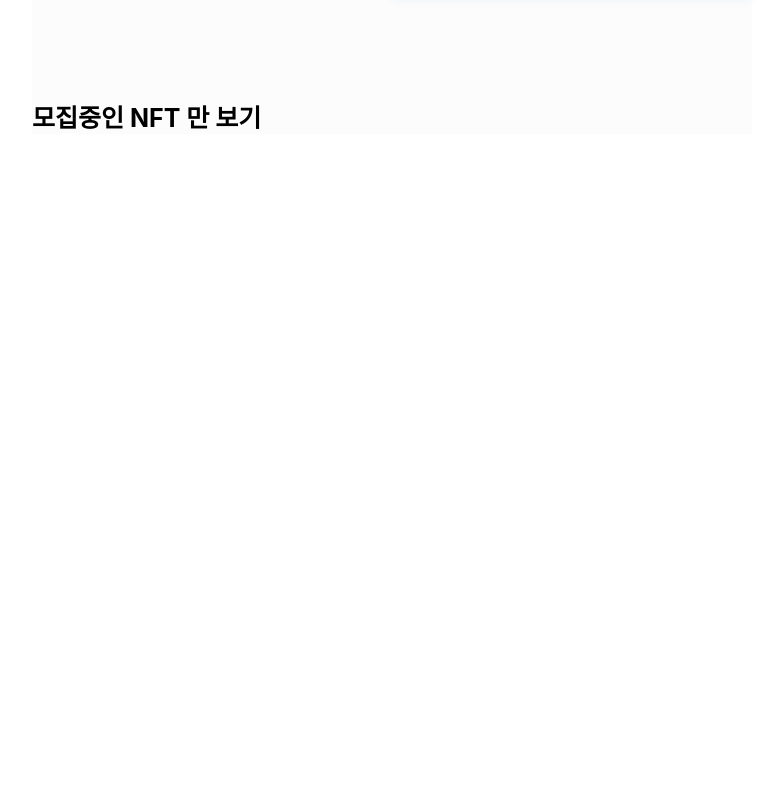
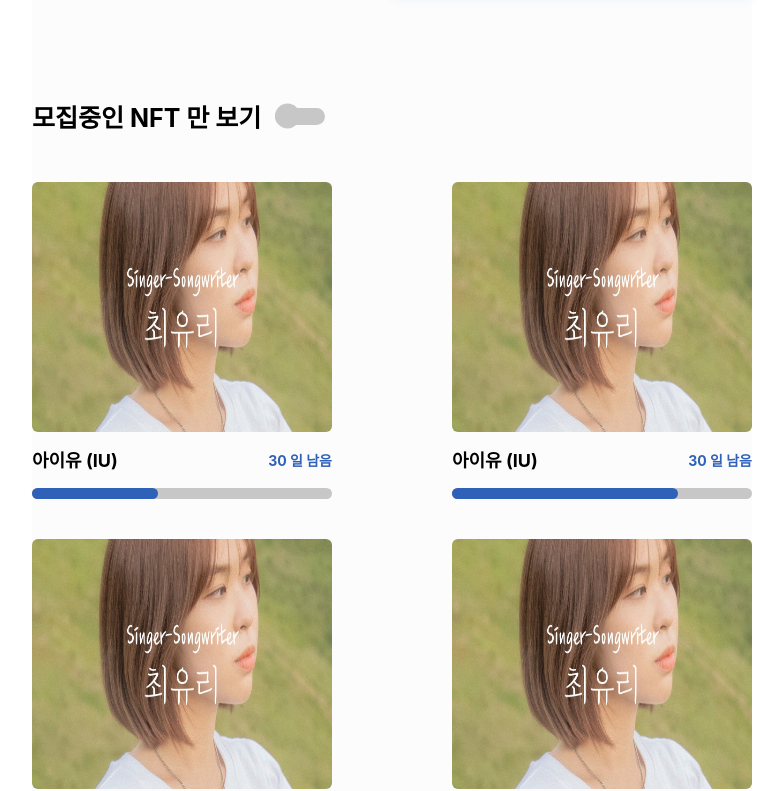
Before and after one commit to soun997/blooming, a React (Vite) app in the folder client/: page /artist in a window 1280 px wide. Shown: the part 1132-1923 px from the top of the page, without its empty margins (248-1031 px from the left). Before the commit the page ends 1366 px from the top, so only its background shows below. Built offline with nearby package versions, Linux system fonts and the light colour scheme; a web font is replaced by a local one.

Commit message:
[S09P22A105-343] feat: 결과 리스트 출력
진행중인 NFT 토글 포함

```diff
--- /dev/null
+++ b/client/src/components/Button/ToggleButton.tsx
@@ -0,0 +1,69 @@
+import React, { useState } from 'react';
+import styled from 'styled-components';
+
+interface ToggleProps {
+  defaultChecked?: boolean;
+  onChange: (checked: boolean) => void;
+}
+
+const ToggleButton: React.FC<ToggleProps> = ({ defaultChecked, onChange }) => {
+  const [checked, setChecked] = useState(defaultChecked || false);
+
+  const handleChange = () => {
+    const newChecked = !checked;
+    setChecked(newChecked);
+    onChange(newChecked);
+  };
+
+  return (
+    <ToggleContainer>
+      {/* <ToggleLabel>{label}</ToggleLabel> */}
+      <ToggleSwitch checked={checked} onChange={handleChange} />
+    </ToggleContainer>
+  );
+};
+
+const ToggleContainer = styled.label`
+  display: flex;
+  align-items: center;
+  cursor: pointer;
+  user-select: none;
+`;
+
+const ToggleSwitch = styled.input.attrs({ type: 'checkbox' })`
+  appearance: none;
+  width: 50px;
+  height: 17px;
+  background-color: var(--gray-color);
+  border-radius: 20px;
+  position: relative;
+  transition: background-color 0.3s;
+  cursor: pointer;
+
+  &::before {
+    content: '';
+    width: 25px;
+    height: 25px;
+    background-color: var(--gray-color);
+    border-radius: 50%;
+    position: absolute;
+    top: 50%;
+    transform: translateY(-50%);
+    transition: transform 0.3s, background-color 0.3s;
+  }
+
+  &:checked {
+    background-color: var(--gray-color);
+  }
+
+  &:checked::before {
+    transform: translateY(-50%) translateX(100%);
+    background-color: var(--main1-color);
+  }
+`;
+
+const ToggleLabel = styled.span`
+  margin-right: 8px;
+`;
+
+export default ToggleButton;
--- a/client/src/components/ListPage/RankBox.tsx
+++ b/client/src/components/ListPage/RankBox.tsx
@@ -9,7 +9,7 @@ interface FirstBoxProps {
 }
 
 // 남은 일자 계산
-const calculateDateDifference = (
+export const calculateDateDifference = (
   startDate: string,
   endDate: string,
 ): number => {
@@ -44,7 +44,8 @@ const FirstBox: React.FC<FirstBoxProps> = ({ data }) => {
             <div className="title">
               <div className="subtitle">발행일</div>
               <div className="remainDate">
-                {calculateDateDifference(data.startDate, data.endDate)} 일 남음
+                {calculateDateDifference(new Date().toString(), data.endDate)}{' '}
+                일 남음
               </div>
             </div>
             <ProgressBar>
@@ -91,7 +92,8 @@ const SecondBox: React.FC<FirstBoxProps> = ({ data }) => {
             <div className="title">
               <div className="subtitle">발행일</div>
               <div className="remainDate">
-                {calculateDateDifference(data.startDate, data.endDate)} 일 남음
+                {calculateDateDifference(new Date().toString(), data.endDate)}{' '}
+                일 남음
               </div>
             </div>
             <ProgressBar>
--- a/client/src/components/ListPage/ResultList.tsx
+++ b/client/src/components/ListPage/ResultList.tsx
@@ -1,12 +1,33 @@
-import React from 'react';
+import ToggleButton from '@components/Button/ToggleButton';
+import { ArtistInfo } from '@type/Artist';
+import { useState } from 'react';
 import styled from 'styled-components';
+import ThumbnailEach from './ThumbnailEach';
 
-const ResultList = () => {
+interface Props {
+  datas: ArtistInfo[];
+}
+const ResultList: React.FC<Props> = ({ datas }) => {
+  const [isToggled, setIsToggled] = useState(false);
+
+  const handleToggleChange = (checked: boolean) => {
+    setIsToggled(checked);
+  };
+
   return (
     <ResultFrame>
       <NowToggle>
         <div className="toggleTitle">모집중인 NFT 만 보기</div>
+        <ToggleButton
+          defaultChecked={isToggled}
+          onChange={handleToggleChange}
+        />
       </NowToggle>
+      <BoxFrame>
+        {datas.map((data) => (
+          <ThumbnailEach data={data} />
+        ))}
+      </BoxFrame>
     </ResultFrame>
   );
 };
@@ -22,5 +43,15 @@ const NowToggle = styled.div`
     font-size: 25px;
     font-weight: 700;
   }
+  display: flex;
+  gap: 10px;
+  align-items: center;
+`;
+
+const BoxFrame = styled.div`
+  margin-top: 48px;
+  display: flex;
+  justify-content: space-between;
+  flex-wrap: wrap;
 `;
 export default ResultList;
--- /dev/null
+++ b/client/src/components/ListPage/ThumbnailEach.tsx
@@ -0,0 +1,62 @@
+import { ArtistInfo } from '@type/Artist';
+import React from 'react';
+import styled from 'styled-components';
+import { calculateDateDifference } from './RankBox';
+import { Bar, Progress, ProgressBar } from '@style/common';
+
+interface Props {
+  data: ArtistInfo;
+}
+const ThumbnailEach: React.FC<Props> = ({ data }) => {
+  return (
+    <EachFrame>
+      <img src={data.profile_img}></img>
+      <Info>
+        <div className="txtInfo">
+          <div className="name">{data.name}</div>
+          <div className="leftDate">
+            {calculateDateDifference(new Date().toString(), data.endDate)} 일
+            남음
+          </div>
+        </div>
+        <ProgressBar>
+          <Progress score={data.nowNft} total={data.totalNft}>
+            <Bar></Bar>
+          </Progress>
+        </ProgressBar>
+      </Info>
+    </EachFrame>
+  );
+};
+
+const EachFrame = styled.div`
+  display: flex;
+  flex-direction: column;
+  margin-bottom: 40px;
+  cursor: pointer;
+  img {
+    width: 300px;
+    height: 250px;
+    border-radius: 6px;
+  }
+`;
+const Info = styled.div`
+  margin-top: 16px;
+
+  .txtInfo {
+    display: flex;
+    align-items: center;
+    justify-content: space-between;
+    font-size: 18px;
+    font-weight: 700;
+    line-height: 25px; /* 125% */
+
+    .leftDate {
+      color: var(--main1-color);
+      font-size: 14px;
+      font-weight: 700;
+      line-height: 25px; /* 178.571% */
+    }
+  }
+`;
+export default ThumbnailEach;
--- a/client/src/pages/ListPage/ArtistList.tsx
+++ b/client/src/pages/ListPage/ArtistList.tsx
@@ -3,6 +3,92 @@ import SearchBar from '@components/Search/SearchBar';
 import { MainTitle } from '@style/common';
 import TopRankList from '@components/ListPage/TopRankList';
 import ResultList from '@components/ListPage/ResultList';
+import { ArtistInfo } from '@type/Artist';
+
+interface Props {
+  results: ArtistInfo[];
+}
+const dummyData: Props = {
+  results: [
+    {
+      name: '아이유 (IU)',
+      desc: `대한민국의 가수이자 배우이다. 배우로 활동할 때도 예명을
+                사용한다. '아이유(IU)'라는 예명은 'I'와 'You'를 합친 합성어로
+                '너와 내가 음악으로 하나가 된다'라는 의미이다.`,
+      profile_img: 'src/assets/images/cyr-concert.jpg',
+      startDate: '2023-09-01',
+      endDate: '2023-10-12',
+      nowNft: 124,
+      totalNft: 300,
+    },
+    {
+      name: '아이유 (IU)',
+      desc: `대한민국의 가수이자 배우이다. 배우로 활동할 때도 예명을
+                사용한다. '아이유(IU)'라는 예명은 'I'와 'You'를 합친 합성어로
+                '너와 내가 음악으로 하나가 된다'라는 의미이다.`,
+      profile_img: 'src/assets/images/cyr-concert.jpg',
+      startDate: '2023-09-01',
+      endDate: '2023-10-12',
+      nowNft: 224,
+      totalNft: 300,
+    },
+    {
+      name: '아이유 (IU)',
+      desc: `대한민국의 가수이자 배우이다. 배우로 활동할 때도 예명을
+                사용한다. '아이유(IU)'라는 예명은 'I'와 'You'를 합친 합성어로
+                '너와 내가 음악으로 하나가 된다'라는 의미이다.`,
+      profile_img: 'src/assets/images/cyr-concert.jpg',
+      startDate: '2023-09-01',
+      endDate: '2023-10-12',
+      nowNft: 124,
+      totalNft: 200,
+    },
+    {
+      name: '아이유 (IU)',
+      desc: `대한민국의 가수이자 배우이다. 배우로 활동할 때도 예명을
+                사용한다. '아이유(IU)'라는 예명은 'I'와 'You'를 합친 합성어로
+                '너와 내가 음악으로 하나가 된다'라는 의미이다.`,
+      profile_img: 'src/assets/images/cyr-concert.jpg',
+      startDate: '2023-09-01',
+      endDate: '2023-10-12',
+      nowNft: 124,
+      totalNft: 200,
+    },
+    {
+      name: '아이유 (IU)',
+      desc: `대한민국의 가수이자 배우이다. 배우로 활동할 때도 예명을
+                사용한다. '아이유(IU)'라는 예명은 'I'와 'You'를 합친 합성어로
+                '너와 내가 음악으로 하나가 된다'라는 의미이다.`,
+      profile_img: 'src/assets/images/cyr-concert.jpg',
+      startDate: '2023-09-01',
+      endDate: '2023-10-12',
+      nowNft: 124,
+      totalNft: 200,
+    },
+    {
+      name: '아이유 (IU)',
+      desc: `대한민국의 가수이자 배우이다. 배우로 활동할 때도 예명을
+                사용한다. '아이유(IU)'라는 예명은 'I'와 'You'를 합친 합성어로
+                '너와 내가 음악으로 하나가 된다'라는 의미이다.`,
+      profile_img: 'src/assets/images/cyr-concert.jpg',
+      startDate: '2023-09-01',
+      endDate: '2023-10-12',
+      nowNft: 124,
+      totalNft: 200,
+    },
+    {
+      name: '아이유 (IU)',
+      desc: `대한민국의 가수이자 배우이다. 배우로 활동할 때도 예명을
+                사용한다. '아이유(IU)'라는 예명은 'I'와 'You'를 합친 합성어로
+                '너와 내가 음악으로 하나가 된다'라는 의미이다.`,
+      profile_img: 'src/assets/images/cyr-concert.jpg',
+      startDate: '2023-09-01',
+      endDate: '2023-10-12',
+      nowNft: 124,
+      totalNft: 200,
+    },
+  ],
+};
 
 const ArtistList = () => {
   return (
@@ -14,7 +100,7 @@ const ArtistList = () => {
         <SearchBar />
       </TopFrame>
       <TopRankList />
-      <ResultList />
+      <ResultList datas={dummyData.results} />
     </div>
   );
 };
```
